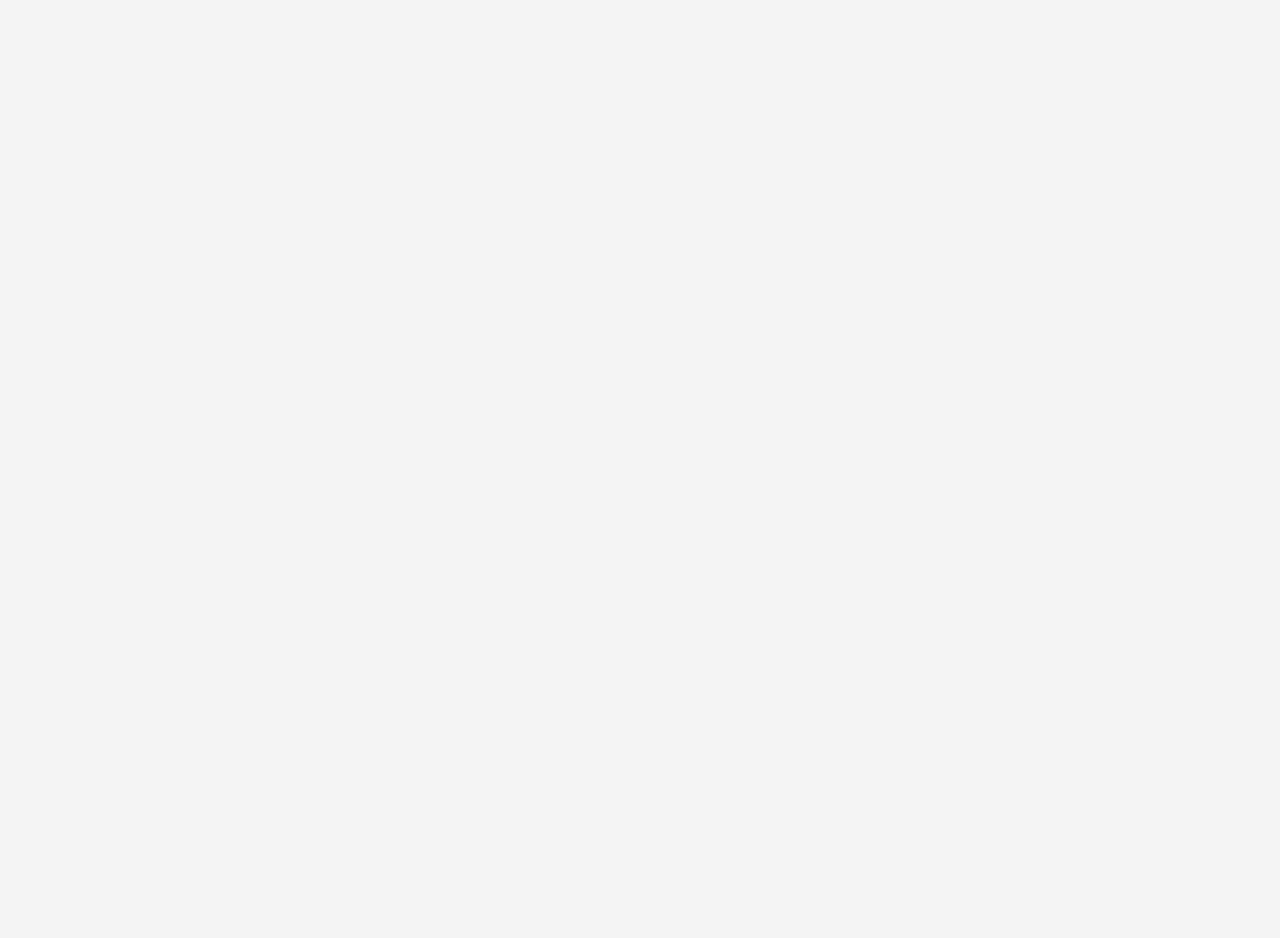
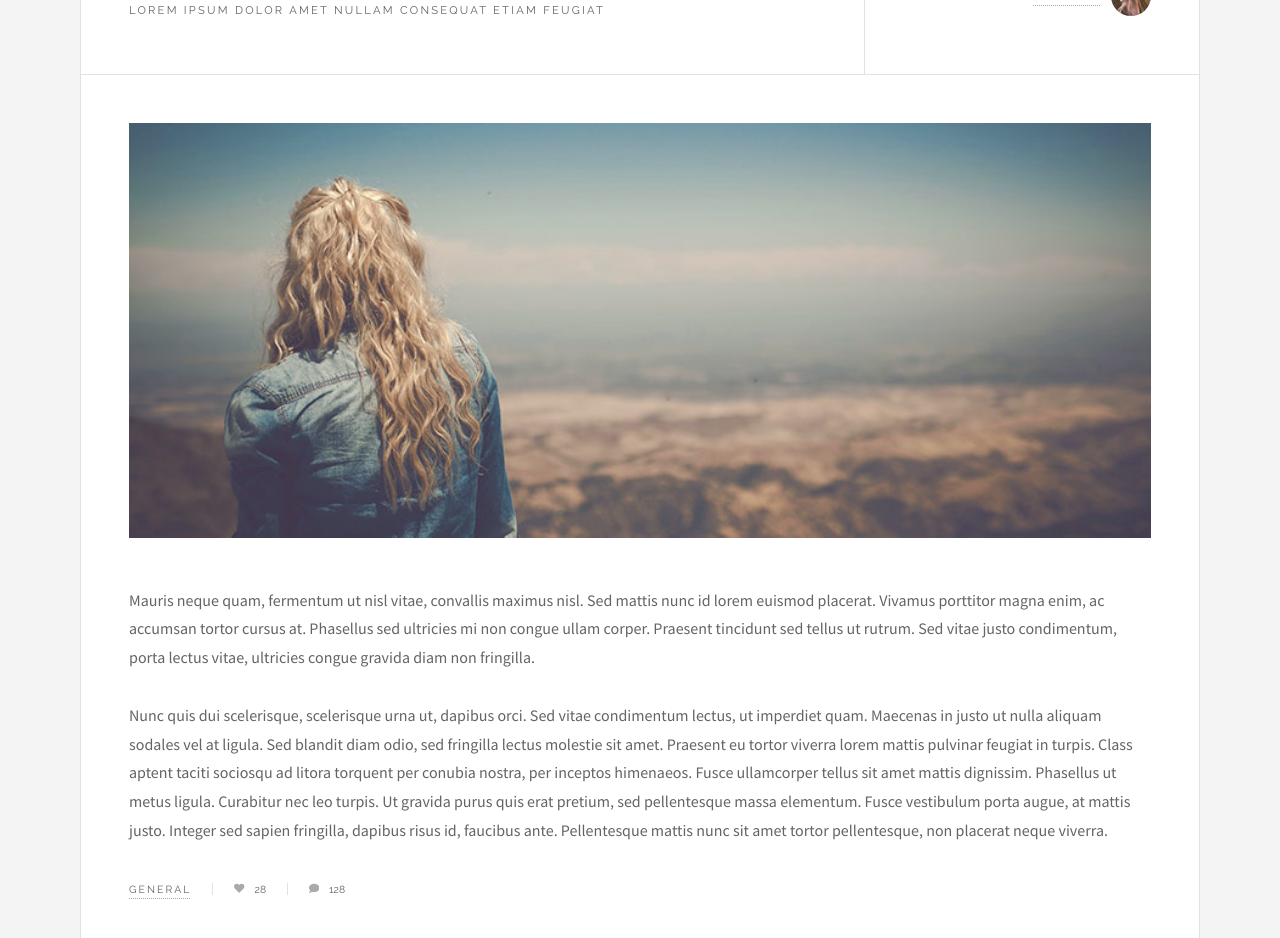
Before and after one commit to hyemin12/responsive-site-future_imperfect, a React (Create React App) app: page /post/1680068997820 in a window 1280 px wide. Shown: the part 220-1158 px from the top of the page. Before the commit the page ends 800 px from the top, so only its background shows below. Built offline with nearby package versions, Linux system fonts and the light colour scheme.

Commit message:
'포스트페이지만들기-기존mainPost컴포넌트사용해서'

```diff
--- a/src/components/Elements/TextLink.js
+++ b/src/components/Elements/TextLink.js
@@ -27,8 +27,8 @@ const TextLink = ({ text, type, path, size, padding }) => {
 };
 
 export const LinkText = styled(Link)`
-  ${({ padding }) => padding && `padding: ${padding}`};
-  padding: 0 2em;
+  display: block;
+  ${({ padding }) => (padding ? `padding: ${padding}` : "0 2em")};
   color: #646464;
   font-size: ${({ size }) => (size ? size : "0.7em")};
   letter-spacing: 0.2em;
--- a/src/components/MainPost.js
+++ b/src/components/MainPost.js
@@ -11,8 +11,12 @@ import TextLink from "./Elements/TextLink";
 import Img from "./Elements/Img";
 
 import { FaHeart, FaComment } from "react-icons/fa";
+import { useLocation } from "react-router-dom";
 
 const MainPost = (post) => {
+  const location = useLocation();
+  const isMainPage = location.pathname === "/";
+  console.log(isMainPage);
   const [isLike, setIsLike] = useState({
     likeCount: post.likeCount,
     mode: false,
@@ -62,19 +66,30 @@ const MainPost = (post) => {
       </ImgWrapper>
 
       {/* 본문 */}
+
       <TextWrapper textOverflow={textOverflow}>
-        <p>{text.split("\n")[0]}</p>
+        {isMainPage ? (
+          <p>{text.split("\n")[0]}</p>
+        ) : (
+          text.split("\n").map((param, idx) => (
+            <>
+              <p key={idx}>{param}</p>
+              {idx !== text.split("\n").length - 1 ? <br /> : null}
+            </>
+          ))
+        )}
       </TextWrapper>
 
       <FooterContainer>
-        <Button text={"continue reading"} path={id} />
+        {isMainPage && <Button text={"continue reading"} path={id} />}
+
         <Row>
           <TextLink
             text={tag}
             path="#"
             type="link"
             size={"0.65em"}
-            padding={"0 2em"}
+            padding={"0 2em 0 0"}
           />
           <FooterItem
             className={isLike.mode ? "active" : ""}
--- a/src/components/Menu.js
+++ b/src/components/Menu.js
@@ -11,11 +11,8 @@ import { useRef } from "react";
 const Menu = () => {
   const location = useLocation();
   const newPosts = data.slice(0, 4);
-  const outside = useRef();
   const { setIsOpenMenu } = useMenuContext();
-  const closeModal = () => {
-    // if (outside.current) setIsOpenMenu(false);
-  };
+
   return (
     <Container onClick={() => setIsOpenMenu(false)}>
       <MenuContainer>
@@ -26,9 +23,7 @@ const Menu = () => {
           {newPosts.map(({ id, title, subtitle }) => (
             <LinkWrapper
               key={id}
-              to={
-                location.pathname === "/" ? `./post/:${id}` : `../post/:${id}`
-              }
+              to={location.pathname === "/" ? `./post/${id}` : `../post/${id}`}
             >
               <Title>{title}</Title>
               <SubTitle>{subtitle}</SubTitle>
--- a/src/components/MiniPost.js
+++ b/src/components/MiniPost.js
@@ -9,7 +9,7 @@ const MiniPost = (post) => {
   return (
     <MiniPostContainer>
       <>
-        <ImgWrapper to={`./post/:${id}`}>
+        <ImgWrapper to={`./post/${id}`}>
           <Img src={img.type} alt={title} />
         </ImgWrapper>
       </>
--- a/src/routes/Detail.js
+++ b/src/routes/Detail.js
@@ -1,20 +1,31 @@
+import { useParams } from "react-router-dom";
 import styled from "styled-components";
 
 import Layout from "../components/Layout";
 import MainPost from "../components/MainPost";
 import SideBar from "../components/SideBar";
 
-const Home = () => {
+import { data } from "../data";
+
+const Detail = () => {
+  const { id } = useParams();
+  const post = data.filter((element) => element.id === id * 1)[0];
+  console.log(id, data, post, typeof id);
+
   return (
     <Layout>
-      <Container>
-        <div id="main">상세페이지이이이ㅣ</div>
-      </Container>
+      {post && (
+        <Container>
+          <MainPost {...post} />
+        </Container>
+      )}
     </Layout>
   );
 };
 
 const Container = styled.div`
-  display: flex;
+  // width: 90vw;
+  padding: 3.5em 5em;
 `;
-export default Home;
+const PostWrapper = styled.div``;
+export default Detail;
```
